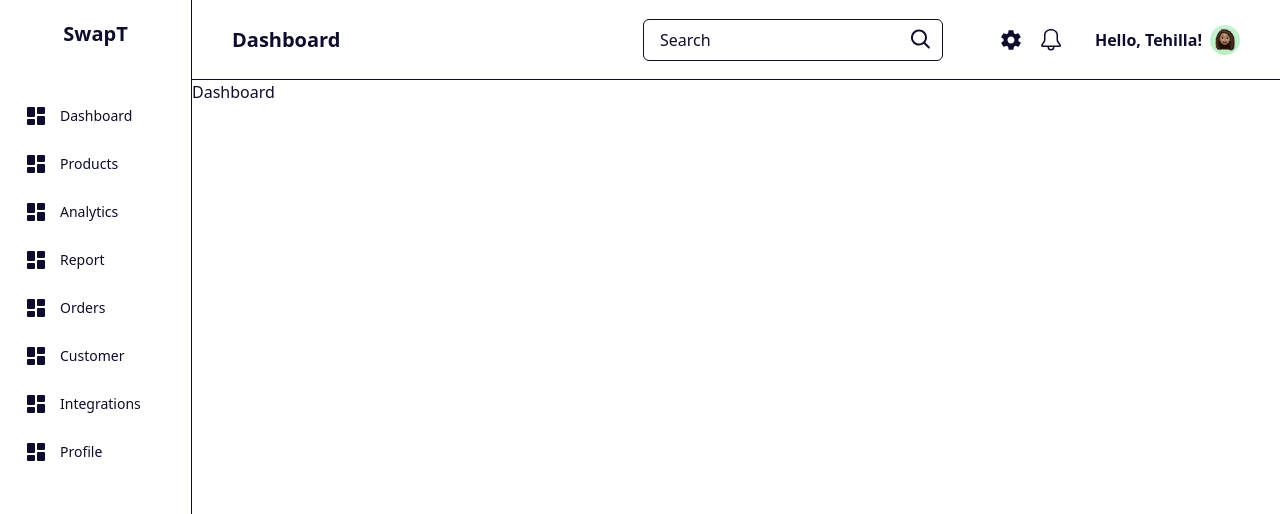
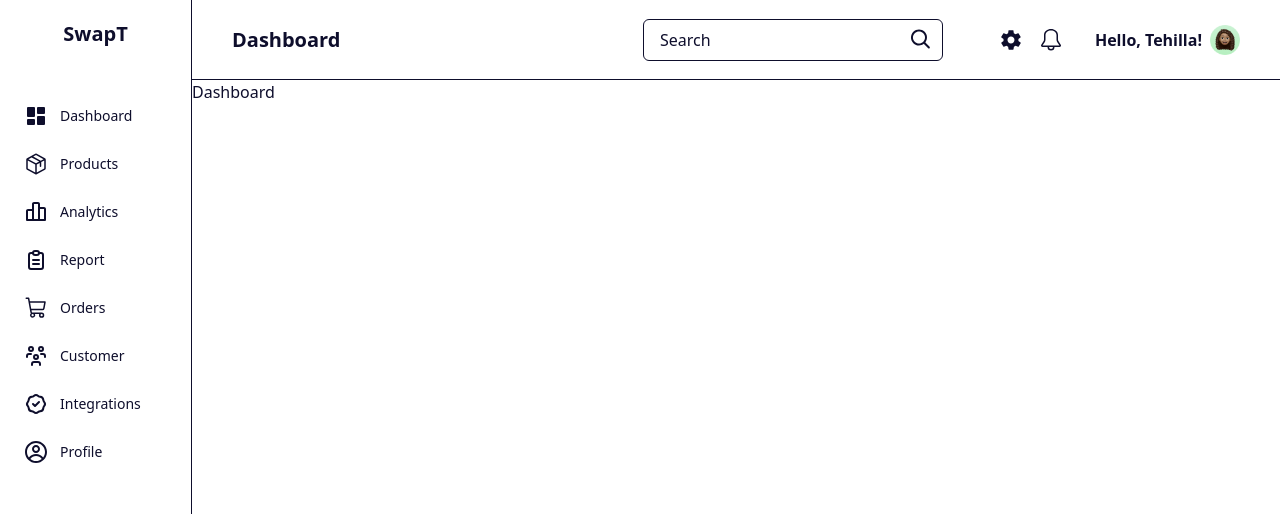
Before and after one commit to CruxndDev/cruxnd-store-admin, a Next.js app: page /dashboard in a window 1280 px wide. Shown: the top 514 px of the page. Built offline with nearby package versions, Linux system fonts and the light colour scheme.

Commit message:
Added Icons to the side navigation panel

```diff
--- a/components/adminPanel/SideBar.jsx
+++ b/components/adminPanel/SideBar.jsx
@@ -1,7 +1,11 @@
 import Image from "next/image";
 import Link from "next/link";
-import { BiSolidDashboard } from "react-icons/bi";
+import { BiSolidDashboard, BiBarChartAlt2 } from "react-icons/bi";
 import { FaCaretDown } from "react-icons/fa";
+import { PiPackage, PiShoppingCart } from "react-icons/pi";
+import { TbClipboardText, TbUsersGroup } from "react-icons/tb";
+import { HiOutlineBadgeCheck } from "react-icons/hi";
+import { CgProfile } from "react-icons/cg";
 
 const SideBar = () => {
   return (
@@ -17,31 +21,31 @@ const SideBar = () => {
             <span>Dashboard</span>
           </Link>
           <Link href="/dashboard">
-            <BiSolidDashboard />
+            <PiPackage />
             <span>Products</span>
           </Link>
           <Link href="/dashboard">
-            <BiSolidDashboard />
+            <BiBarChartAlt2 />
             <span>Analytics</span>
           </Link>
           <Link href="/dashboard">
-            <BiSolidDashboard />
+            <TbClipboardText />
             <span>Report</span>
           </Link>
           <Link href="/dashboard">
-            <BiSolidDashboard />
+            <PiShoppingCart />
             <span>Orders</span>
           </Link>
           <Link href="/dashboard">
-            <BiSolidDashboard />
+            <TbUsersGroup />
             <span>Customer</span>
           </Link>
           <Link href="/dashboard">
-            <BiSolidDashboard />
+            <HiOutlineBadgeCheck />
             <span>Integrations</span>
           </Link>
           <Link href="/dashboard">
-            <BiSolidDashboard />
+            <CgProfile />
             <span>Profile</span>
           </Link>
         </div>
```
